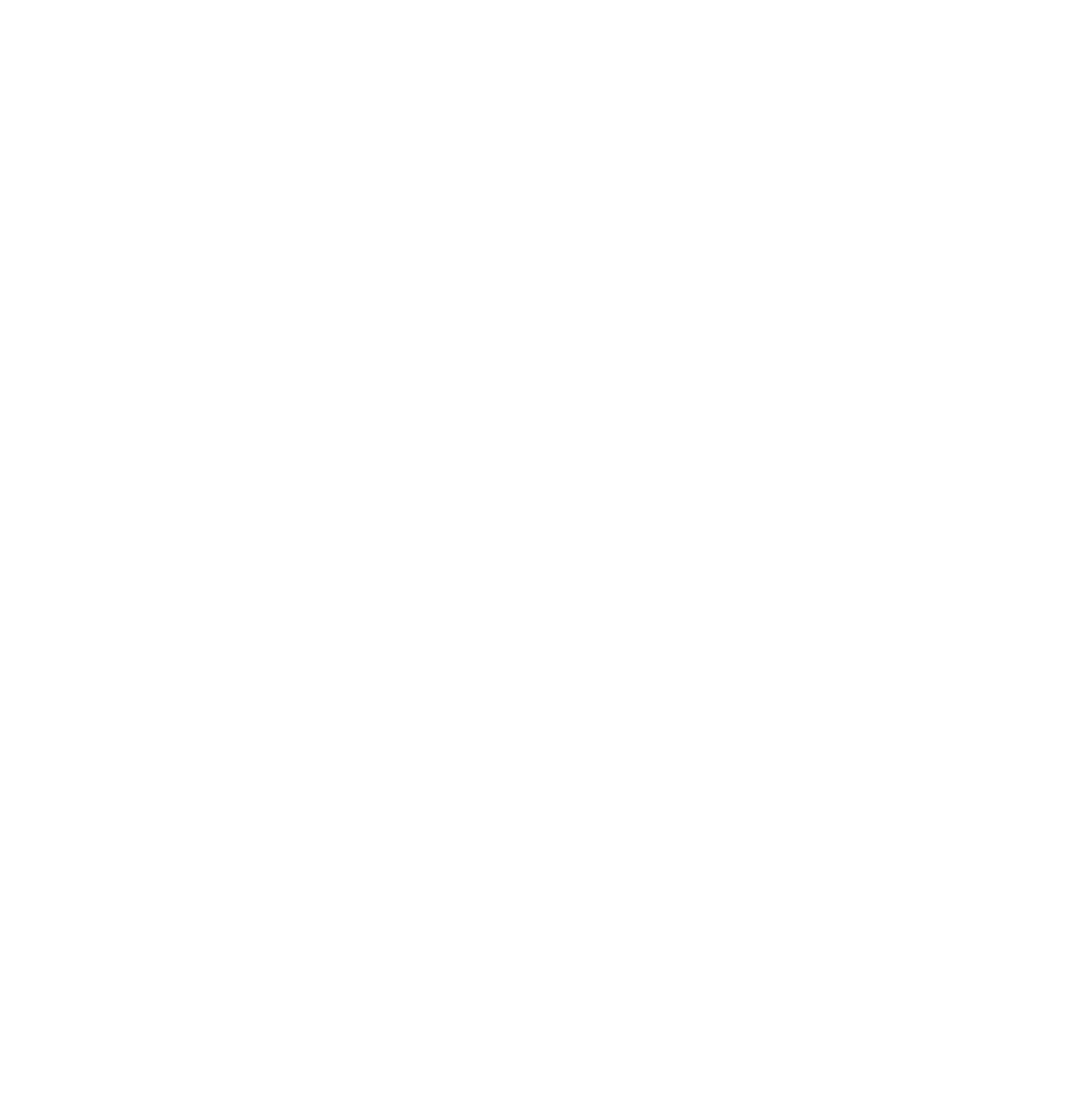
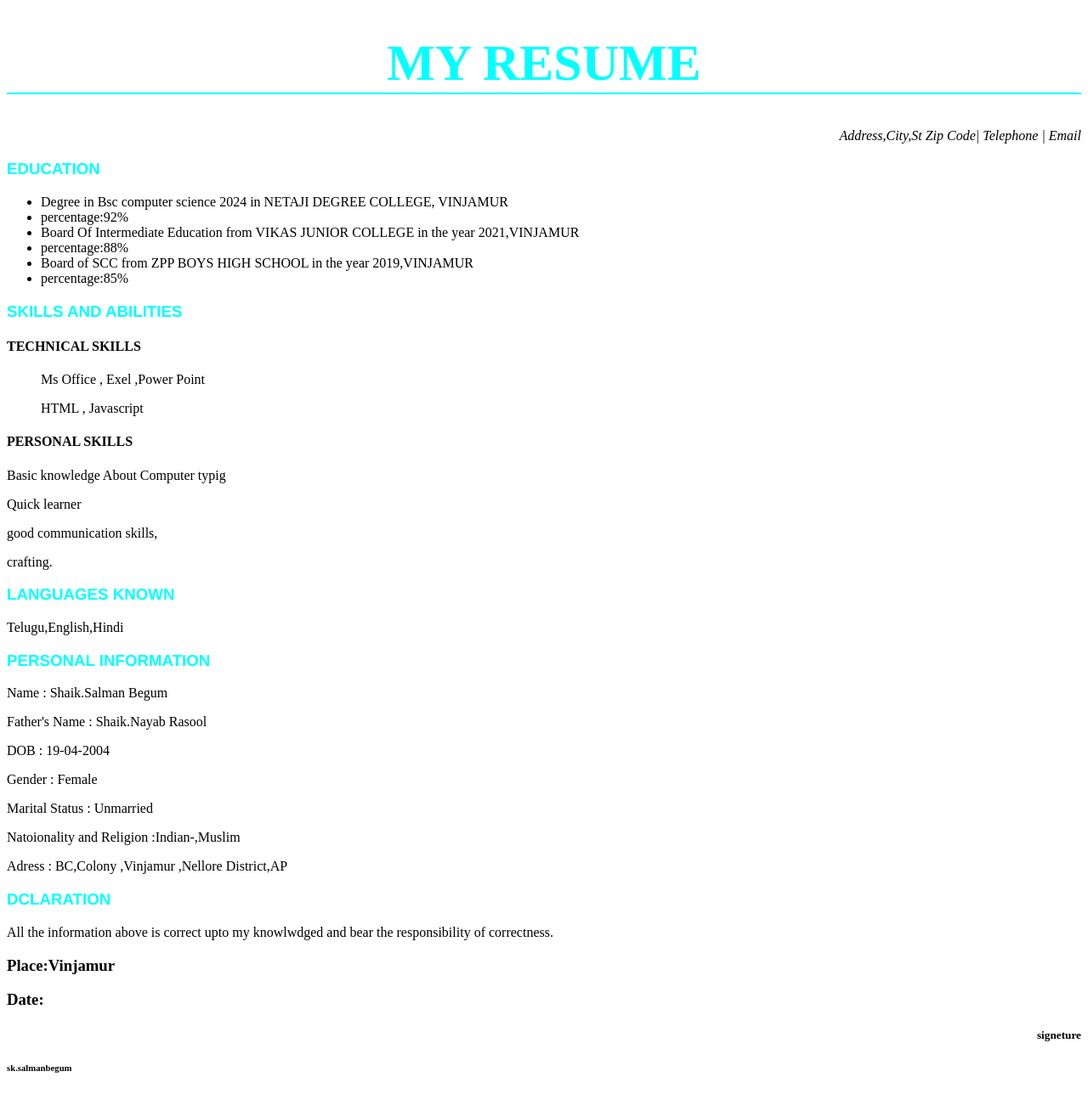
Before and after one commit to salmashaik-1234/intro-to-css, a plain HTML site: page css assign-2/advanced js/assignment 2/resume.html in a window 1280 px wide. Shown: the whole page at 85% size. Before the commit the page ends 800 px from the top, so only its background shows below. Drawn offline with Linux system fonts and the light colour scheme.

Commit message:
assignment - 2

```diff
--- a/css assign-2/advanced js/assignment 2/resume.html
+++ b/css assign-2/advanced js/assignment 2/resume.html
@@ -4,9 +4,119 @@
     <meta charset="UTF-8">
     <meta name="viewport" content="width=device-width, initial-scale=1.0">
     <title>Resume</title>
+    <style>
 
+        h1{
+            color:aqua;
+            text-align: center;
+            border-bottom: 2px solid aqua;
+            font-size: 60px;
+        }
+        .unique p{
+            text-align: right;
+            font-style: oblique;
+        }
+       .education h3{
+        color:aqua;
+        font-family: 'Franklin Gothic Medium', 'Arial Narrow', Arial, sans-serif;
+
+
+       }
+        .skills-abilities h3 {
+            color:aqua;
+            font-family: 'Franklin Gothic Medium', 'Arial Narrow', Arial, sans-serif;
+
+        }
+         #languages-known h3{
+             color:aqua;
+             font-family: 'Franklin Gothic Medium', 'Arial Narrow', Arial, sans-serif;
+         }
+        #personal-information h3{
+            color:aqua;
+            font-family: 'Franklin Gothic Medium', 'Arial Narrow', Arial, sans-serif;
+        }
+        #declaration h3{
+            color:aqua;
+            font-family: 'Franklin Gothic Medium', 'Arial Narrow', Arial, sans-serif;
+        }
+        h5{
+            text-align: right;
+        }
+        p{
+            color: black;
+
+        }
+        h4{
+            color:dark black;
+        }
+
+
+    </style>
 </head>
-<body>
+<div>
+    <div id="resume">
+       <h1>MY RESUME</h1>
+       <div class="unique">
+        <p>Address,City,St Zip Code| Telephone | Email</p>
+       </div>
 
+         <div class="education">
+        <h3>EDUCATION</h3>
+        <ul>
+
+            <li>Degree in Bsc computer science 2024 in NETAJI DEGREE COLLEGE, VINJAMUR</li>
+            <li>percentage:92%</li>
+            <li>Board Of Intermediate Education from VIKAS JUNIOR COLLEGE  in the year 2021,VINJAMUR </li>
+            <li>percentage:88%</li>
+             <li>Board of SCC from ZPP BOYS HIGH SCHOOL in the year 2019,VINJAMUR</li>
+             <li>percentage:85%</li>
+        </ul>
+       </div>
+
+        <div class="skills-abilities">
+            <h3>SKILLS AND ABILITIES</h3>
+
+             <h4>TECHNICAL SKILLS</h4>
+             <ul>
+                <p>Ms Office , Exel ,Power Point</p>
+                <p>HTML , Javascript</p>
+             </ul>
+             <h4>PERSONAL SKILLS</h4>
+             <p>Basic knowledge About Computer typig</p>
+             <p>Quick learner</p>
+             <p>good communication skills,</p>
+             <p>crafting.</p>
+
+
+        </div>
+        <div id="languages-known">
+            <h3>LANGUAGES KNOWN</h3>
+            <p>Telugu,English,Hindi</p>
+        </div>
+         <div id="personal-information">
+        <h3>PERSONAL INFORMATION</h3>
+        <P>Name             :       Shaik.Salman Begum</P>
+        <p>Father's Name    :       Shaik.Nayab Rasool  </p>
+        <p>DOB              :       19-04-2004 </p>
+        <p>Gender           :       Female </p>
+        <p>Marital Status   :        Unmarried </p>
+        <p>Natoionality and Religion :Indian-,Muslim</p>
+        <p>Adress           :  BC,Colony ,Vinjamur ,Nellore District,AP</p>
+        </div>
+
+    <div id="declaration">
+        <h3>DCLARATION</h3>
+        <p>All the information above is correct upto my
+            knowlwdged and bear the responsibility of correctness.
+
+        </p>
+
+    </div>
+    <h3>Place:Vinjamur</h3>
+    <h3>Date:</h3>
+    <h5>signeture</h5>
+    <h6>sk.salmanbegum</h6>
+    </div>
+</div>
 </body>
 </html>
```
Also changed, not shown: css assign-2/advanced js/index.html (+2 -1 lines), css assign-2/advanced js/assignment 2/resume.css (added).
